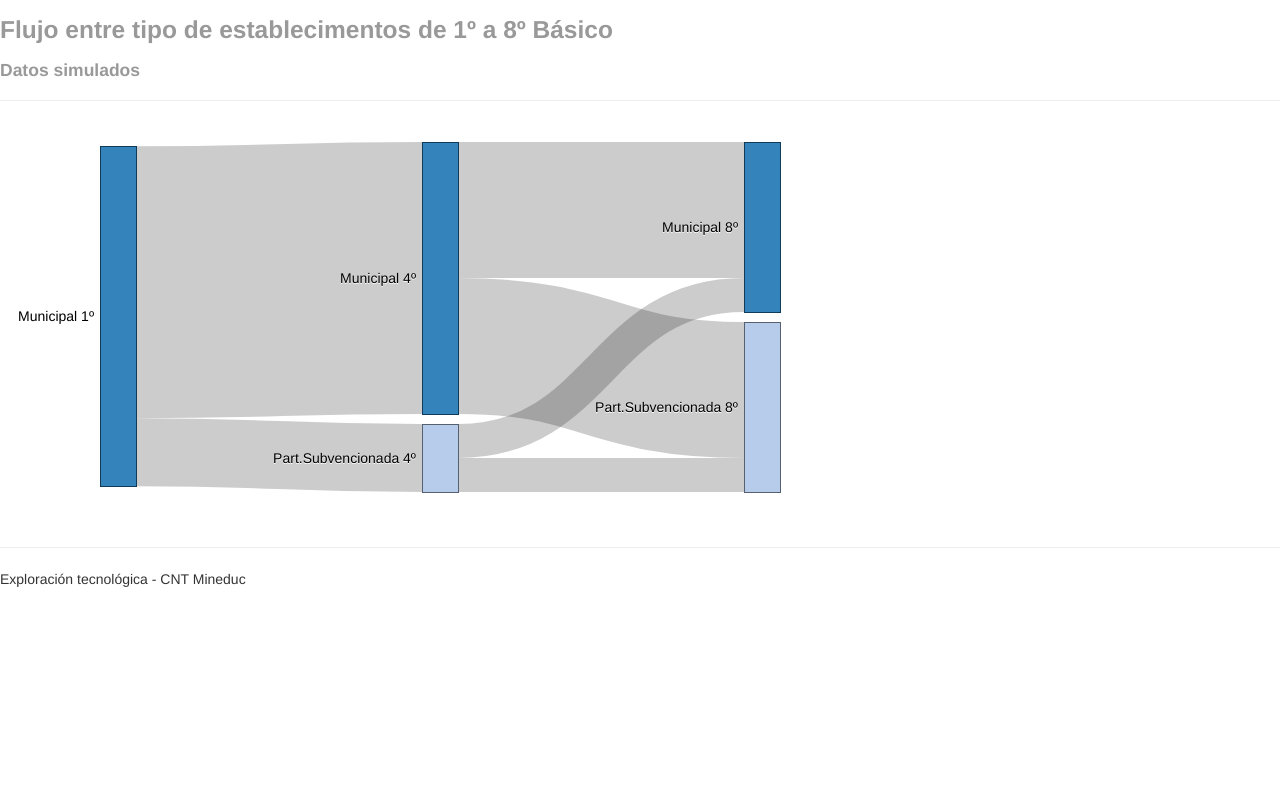
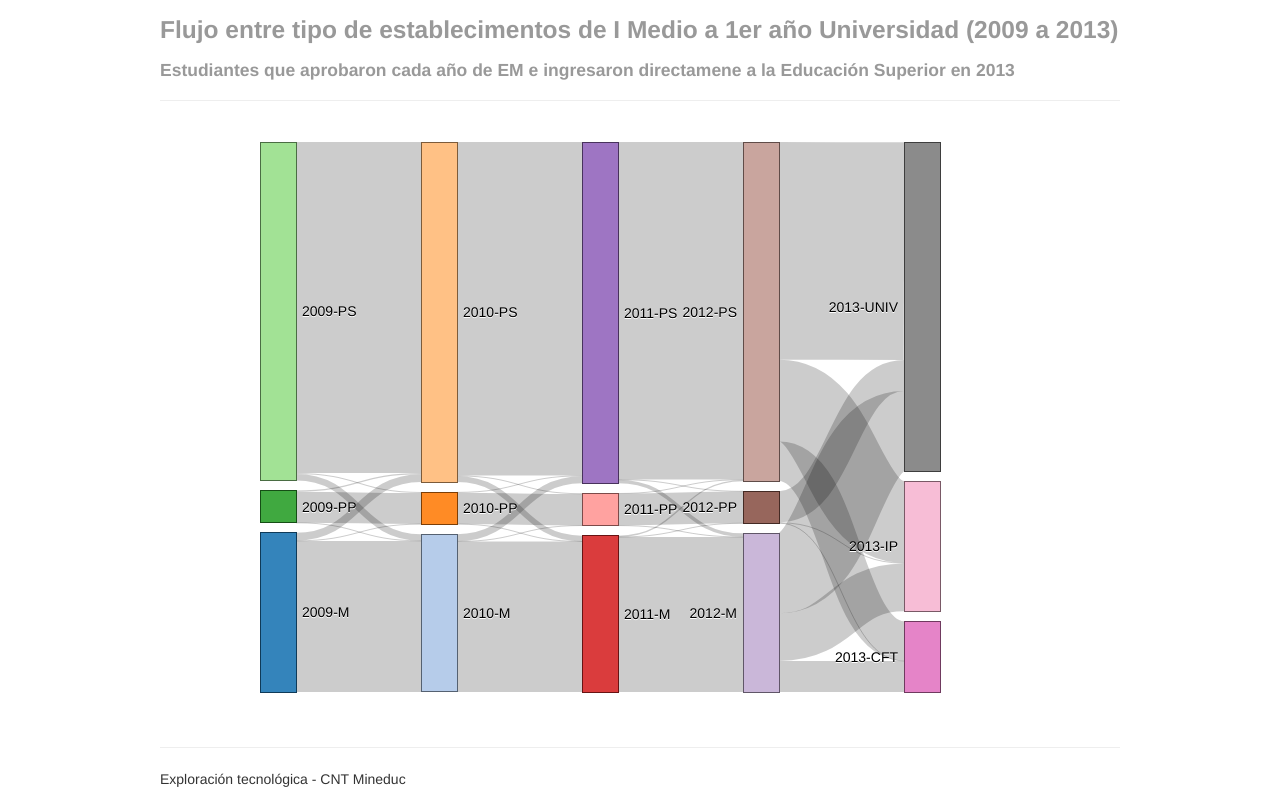
Before and after one commit to Mineduc-Exploratorium/visualizaciones, a plain HTML site: page traza.html in a window 1280 px wide. Drawn offline with Linux system fonts and the light colour scheme.

Commit message:
Ajuste en trazabilidad escolar
Uso de datos reales
Ajuste a carga de datos

```diff
--- a/css/traza.css
+++ b/css/traza.css
@@ -1,3 +1,9 @@
+body {
+  font-family: "Helvetica Neue", Helvetica, Arial, sans-serif;
+  margin: auto;
+  position: relative;
+  width: 960px;
+}
 
 .node rect {
   cursor: move;
--- a/css/treemapCarreras.css
+++ b/css/treemapCarreras.css
@@ -11,6 +11,8 @@ body {
   font-size: 10px;
   line-height: 10px;
   white-space: normal;
+  text-align: center;
+  bottom: 0px;
 }
 
 .node {
--- a/js/traza.js
+++ b/js/traza.js
@@ -15,13 +15,18 @@ var VistaPrincipal = Backbone.View.extend({
 
 		this.margin = {top: 20, right: 20, bottom: 30, left: 100},
     	this.width = 800 - this.margin.left - this.margin.right,
-    	this.height = 400 - this.margin.top - this.margin.bottom;
+    	this.height = 600 - this.margin.top - this.margin.bottom;
+
+		// Vista con tooltip para mostrar datos del item respectivo
+		//this.tooltip = new VistaToolTip();
+		this.tooltip = new VistaToolTip();
+		this.tooltip.message = this.tootipMessage;
 
 
     	// Carga de datos
     	//
 		this.$el.append("<progress id='progressbar'></progress>");
-		d3.json("data/data.json", function(data) {
+		d3.tsv("data/flujo_links.txt", function(data) {
 			$("#progressbar").hide(); // Ocultar barra de progreso
 
 			self.data = data;
@@ -34,19 +39,45 @@ var VistaPrincipal = Backbone.View.extend({
 	// Genera el texto (html) que se desplegará en el tooltip
 	// utilizando datos del objeto "data"  (Ej. data = {nombre:"Juan"})
 	tootipMessage: function(data) {
-		// Atributos
-		// CODIGO_UNICO	TIPO_INSTITUCION	INSTITUCION	SEDE	REGION	CARRERA	HORARIO	NOTAS_EM	PRUEBA_LENGUAJE	PRUEBA_MATEMATICAS	PRUEBA_HISTORIA	PRUEBA_CIENCIAS	OTROS	VACANTES_PRIMER_SEMESTRE	VACANTES_SEGUNDO_SEMESTRE	VALOR_MATRICULA	VALOR_ARANCEL	DURACION_SEMESTRES	AREA	ACREDITACION_CARRERA
-		var msg = "<span class='text-info'>"+data.CARRERA+"</span>";
-		msg += "<br>"+ data.INSTITUCION;
-		msg += "<br>Sede: "+ data.SEDE;
-		msg += "<br>Horario: "+ data.HORARIO;
-		msg += "<br>Horario: "+ data.ACREDITACION_CARRERA;
+		var formatNumber = d3.format(",.0f");
+
+		var msg = "";
+		// Chequar si es un link (contiene source & target)
+		if (data.source) {
+			msg += "<span class='text-info'>"+data.source.name+" -> "+data.target.name+"</span>";
+			msg += "<br>"+formatNumber(data.value)+" estudiantes.";
+
+		} else {
+			msg += "<span class='text-info'>"+data.name+"</span>";
+			msg += "<br>"+formatNumber(data.value)+" estudiantes.";
+		}
+
 		return msg;
 	},
 
 
 	render: function() {
 		self = this; // Para hacer referencia a "this" en callback functions
+
+		// Se entrega como insumo la lista de links con atributos:
+		// - source (Ej. "Municipal 2009")
+		// - target (Ej. "Subvencionado 2010")
+		// - value  (Ej. "12342")
+		this.links = this.data;
+
+		// Se genera la lista de nodos a partir de los nombres de nodos en los links (source & target)
+		this.nodeNames = {}; // diccionario con nombres de nodos (uso auxiliar)
+		_.each(this.links, function(linkItem) {
+			self.nodeNames[linkItem.source]="dummy";
+			self.nodeNames[linkItem.target]="dummy";
+		});
+		this.nodes = _.map(_.keys(self.nodeNames), function(nodeName) {
+			return  {name: nodeName};
+		});
+
+		// Genera objeto con datos que son insumos de diagrama de flujo
+		this.flowData = {nodes:this.nodes, links:this.links};
+
 
 		var units = "Estudiantes";
 
@@ -70,9 +101,10 @@ var VistaPrincipal = Backbone.View.extend({
 
 		var path = sankey.link();
 
+
 		var nodeMap = {};
-		this.data.nodes.forEach(function(x) { nodeMap[x.name] = x; });
-		this.data.links = this.data.links.map(function(x) {
+		this.flowData.nodes.forEach(function(d) { nodeMap[d.name] = d; });
+		this.flowData.links = this.flowData.links.map(function(x) {
 		  return {
 		    source: nodeMap[x.source],
 		    target: nodeMap[x.target],
@@ -80,38 +112,48 @@ var VistaPrincipal = Backbone.View.extend({
 		  };
 		});
 
+
 		sankey
-		  .nodes(this.data.nodes)
-		  .links(this.data.links)
+		  .nodes(this.flowData.nodes)
+		  .links(this.flowData.links)
 		  .layout(32);
 
 		// add in the links
 		var link = svg.append("g").selectAll(".link")
-		  .data(this.data.links)
+		  .data(this.flowData.links)
 		.enter().append("path")
 		  .attr("class", "link")
 		  .attr("d", path)
 		  .style("stroke-width", function(d) { return Math.max(1, d.dy); })
-		  .sort(function(a, b) { return b.dy - a.dy; });
+		  .sort(function(a, b) { return b.dy - a.dy; })
+		  .on("mouseover", function(d) {
+				pos = {x:d3.event.pageX-$("body").offset().left, y:d3.event.pageY}
+				self.tooltip.show(d, pos);
+			})
+		  .on("mouseout", function(d) {
+				self.tooltip.hide();
+			})
 
-		// add the link titles
-		link.append("title")
-		    .text(function(d) {
-				return d.source.name + " → " +
-		            d.target.name + "\n" + format(d.value); });
 
 		// add in the nodes
 		var node = svg.append("g").selectAll(".node")
-		  .data(this.data.nodes)
+		  .data(this.flowData.nodes)
 		.enter().append("g")
 		  .attr("class", "node")
 		  .attr("transform", function(d) {
 			  return "translate(" + d.x + "," + d.y + ")"; })
-		.call(d3.behavior.drag()
-		  .origin(function(d) { return d; })
-		  .on("dragstart", function() {
-			  this.parentNode.appendChild(this); })
-		  .on("drag", dragmove));
+			.call(d3.behavior.drag()
+			  .origin(function(d) { return d; })
+			  .on("dragstart", function() {
+				  this.parentNode.appendChild(this); })
+			  .on("drag", dragmove))
+			.on("mouseover", function(d) {
+				pos = {x:d3.event.pageX-$("body").offset().left, y:d3.event.pageY}
+				self.tooltip.show(d, pos);
+			})
+			.on("mouseout", function(d) {
+				self.tooltip.hide();
+			})
 
 		// add the rectangles for the nodes
 		node.append("rect")
@@ -124,9 +166,7 @@ var VistaPrincipal = Backbone.View.extend({
 
 		  .style("stroke", function(d) {
 			  return d3.rgb(d.color).darker(2); })
-		.append("title")
-		  .text(function(d) {
-			  return d.name + "\n" + format(d.value); });
+
 
 		// add in the title for the nodes
 		node.append("text")
@@ -136,7 +176,7 @@ var VistaPrincipal = Backbone.View.extend({
 		  .attr("text-anchor", "end")
 		  .attr("transform", null)
 		  .text(function(d) { return d.name; })
-		.filter(function(d) { return d.x < width / 2; })
+		.filter(function(d) { return d.x < self.width / 2; })
 		  .attr("x", 6 + sankey.nodeWidth())
 		  .attr("text-anchor", "start");
 
@@ -144,16 +184,13 @@ var VistaPrincipal = Backbone.View.extend({
 		function dragmove(d) {
 		d3.select(this).attr("transform",
 		    "translate(" + d.x + "," + (
-		            d.y = Math.max(0, Math.min(height - d.dy, d3.event.y))
+		            d.y = Math.max(0, Math.min(self.height - d.dy, d3.event.y))
 		        ) + ")");
 		sankey.relayout();
 		link.attr("d", path);
 		}
 
 
-
-		$("body").append(this.tooltip.render().$el);
-
 	}
 
 });
--- a/traza.html
+++ b/traza.html
@@ -18,7 +18,8 @@
 
   <!-- JS App -->
   <script src="js/sankey.js"></script>
-	<script type="text/javascript" src="js/traza.js"></script>
+  <script type="text/javascript" src="js/traza.js"></script>
+  <script type="text/javascript" src="js/TIDEd3-tooltip.js"></script>
 
 
   <!-- CSS App -->
@@ -31,8 +32,8 @@
   <div class="container-narrow">
 
     <div class="masthead">
-      <h3 class="muted">Flujo entre tipo de establecimentos de 1º a 8º Básico</h3>
-      <h4 class="muted">Datos simulados</h4>
+      <h3 class="muted">Flujo entre tipo de establecimentos de I Medio a 1er año Universidad (2009 a 2013)</h3>
+      <h4 class="muted">Estudiantes que aprobaron cada año de EM e ingresaron directamene a la Educación Superior en 2013</h4>
     </div>
 
     <hr>
```
Also changed, not shown: js/treemapCarreras.js (+7 -3 lines), data/flujo_links.txt (added), data/flujo_linksb.txt (added), data/flujo_nodos.txt (added).
